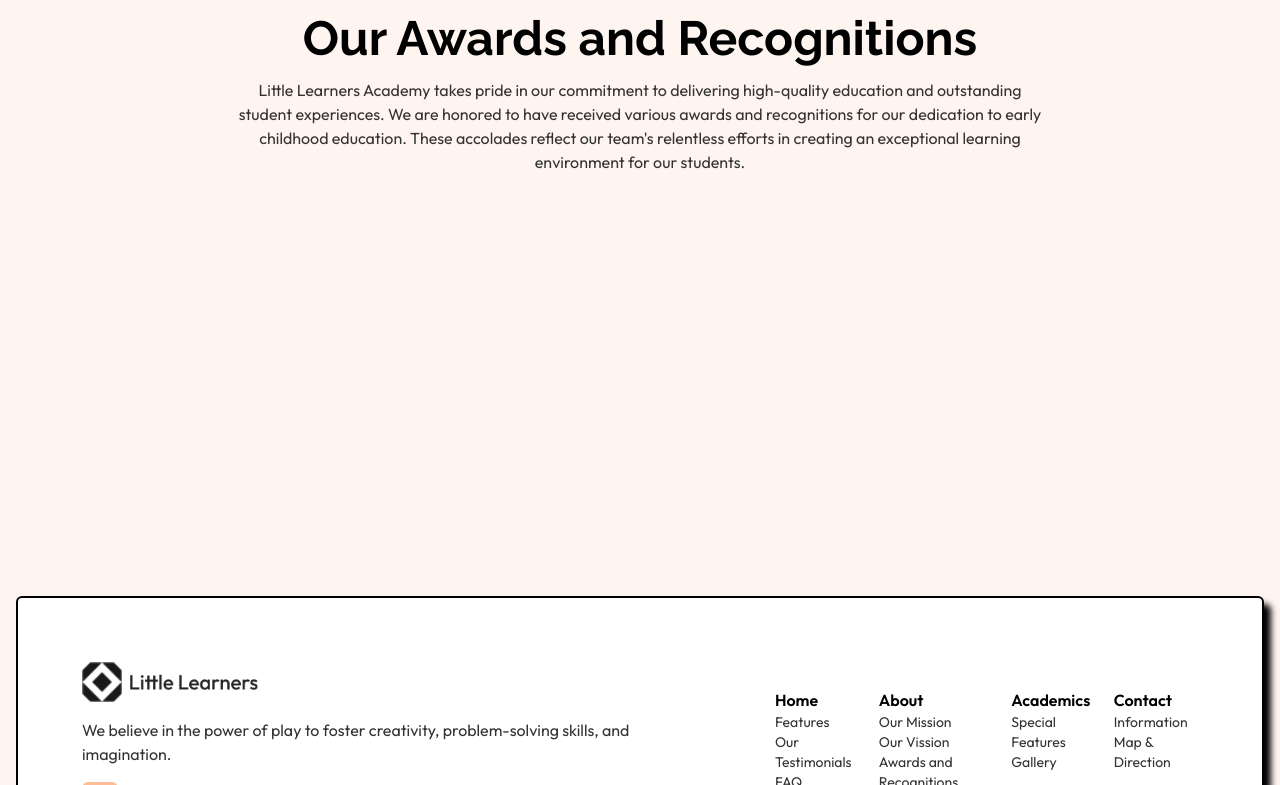
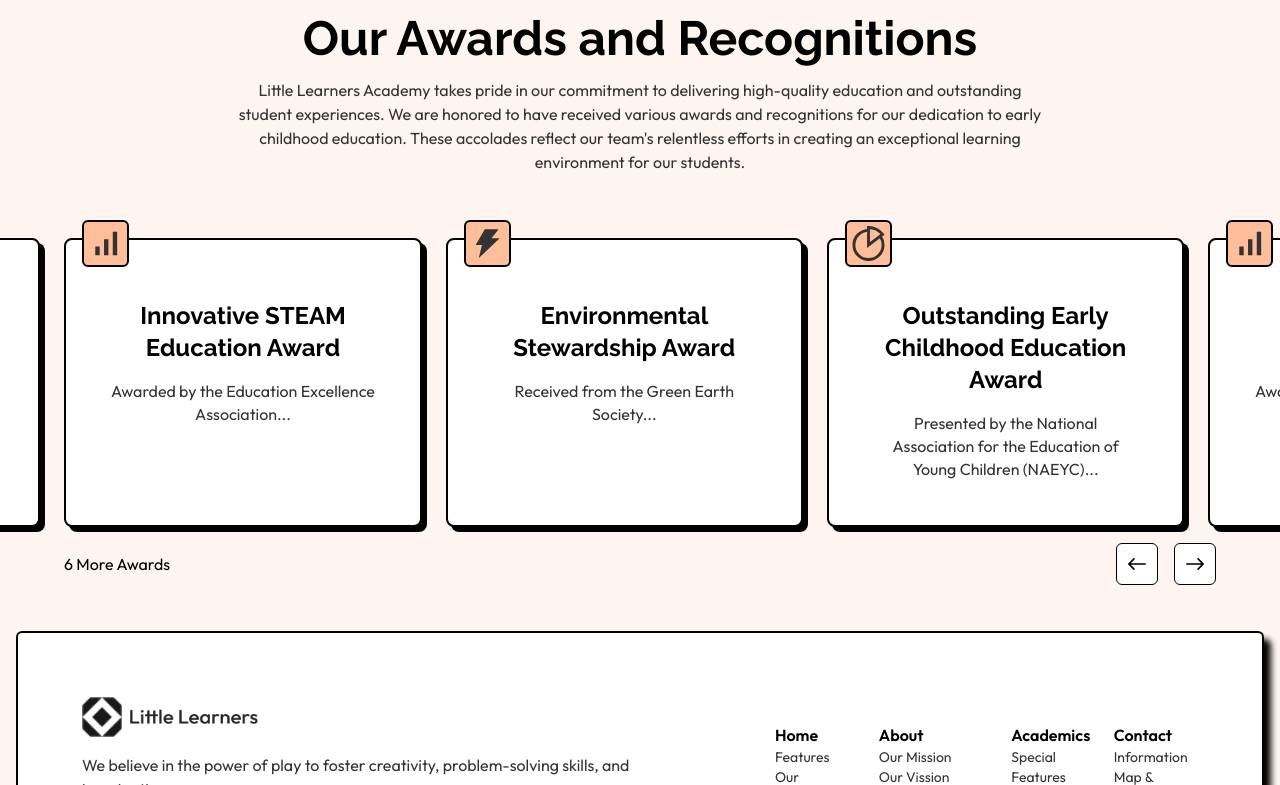
Before and after one commit to Abdelrahman0963/School-Education-Website, a React (Vite) app: page /about in a window 1280 px wide. Shown: the part 1366-2151 px from the top of the page. Built offline with nearby package versions, Linux system fonts and the light colour scheme.

Commit message:
feat: implement Carousel component for displaying awards in AboutPage

```diff
--- a/src/components/AboutPage/Awards.tsx
+++ b/src/components/AboutPage/Awards.tsx
@@ -1,6 +1,7 @@
 import React from 'react'
+import Carousel from './Carousel'
+const Awards: React.FC = () => {
 
-const Awards: React.FC = () => {
     return (
         <section className='!p-4 md:!py-6 md:!px-16 w-full h-full md:min-h-[calc(100vh-10rem)] overflow-hidden'>
             <div className="flex flex-col items-center gap-4">
@@ -8,6 +9,7 @@ const Awards: React.FC = () => {
                 <h1 className='md:text-5xl text-2xl font-bold font[var(--font-raleway)]' style={{ fontFamily: 'var(--font-raleway)' }}>Our Awards and Recognitions</h1>
                 <p className='text-[16px] md:w-[70%] text-center text-[#333333] '>Little Learners Academy takes pride in our commitment to delivering high-quality education and outstanding student experiences. We are honored to have received various awards and recognitions for our dedication to early childhood education. These accolades reflect our team's relentless efforts in creating an exceptional learning environment for our students.</p>
             </div>
+            <Carousel />
         </section>
     )
 }
--- /dev/null
+++ b/src/components/AboutPage/Carousel.tsx
@@ -0,0 +1,105 @@
+import React from 'react'
+import { GrAnalytics } from "react-icons/gr";
+import { MdOutlineSignalCellularAlt } from "react-icons/md";
+import { AiFillThunderbolt } from "react-icons/ai";
+import useEmblaCarousel from 'embla-carousel-react';
+import Autoplay from 'embla-carousel-autoplay';
+import { IoIosArrowRoundBack, IoIosArrowRoundForward } from 'react-icons/io';
+
+interface AwardsProps {
+    icon?: React.ReactNode;
+    title?: string;
+    description?: string;
+}
+
+const awardsData: AwardsProps[] = [
+    {
+        icon: <GrAnalytics size={35} />,
+        title: "Outstanding Early Childhood Education Award",
+        description: "Presented by the National Association for the Education of Young Children (NAEYC)..."
+    },
+    {
+        icon: <MdOutlineSignalCellularAlt size={35} />,
+        title: "Innovative STEAM Education Award",
+        description: "Awarded by the Education Excellence Association..."
+    },
+    {
+        icon: <AiFillThunderbolt size={35} />,
+        title: "Environmental Stewardship Award",
+        description: "Received from the Green Earth Society..."
+    },
+    {
+        icon: <GrAnalytics size={35} />,
+        title: "Outstanding Early Childhood Education Award",
+        description: "Presented by the National Association for the Education of Young Children (NAEYC)..."
+    },
+    {
+        icon: <MdOutlineSignalCellularAlt size={35} />,
+        title: "Innovative STEAM Education Award",
+        description: "Awarded by the Education Excellence Association..."
+    },
+    {
+        icon: <AiFillThunderbolt size={35} />,
+        title: "Environmental Stewardship Award",
+        description: "Received from the Green Earth Society..."
+    },
+];
+
+const Carousel: React.FC = () => {
+    const [emblaRef, emblaApi] = useEmblaCarousel(
+        {
+            loop: true,
+            align: 'start',
+            dragFree: false,
+        },
+        [Autoplay({ delay: 3000, stopOnInteraction: false, stopOnMouseEnter: true })]
+    );
+
+    const scrollPrev = () => emblaApi?.scrollPrev();
+    const scrollNext = () => emblaApi?.scrollNext();
+
+    return (
+        <div className="!mt-16 flex flex-col items-center w-full">
+            <div className="w-full max-w-6xl relative">
+                <div className="scrollbar-hide " ref={emblaRef}>
+                    <div className="embla__container relative z-50 flex gap-4 md:gap-6 !px-10 w-full h-full">
+                        {awardsData.map((award, index) => (
+                            <div
+                                key={index}
+                                className="relative flex-[0_0_100%] sm:flex-[0_0_50%] lg:flex-[0_0_33.333%]  bg-white rounded-lg border-2 border-black shadow-[5px_5px_0_#000] !p-5 flex flex-col items-center text-center "
+                            >
+                                <div className="flex flex-col items-center !p-6">
+                                    <div className="text-[#333333] absolute left-4 z-50 -top-5 !p-1 rounded-md border-2 border-black bg-[var(--tertiary-color)]">{award.icon}</div>
+                                    <h2
+                                        className="md:text-2xl text-xl font-bold !mt-4 text-center"
+                                        style={{ fontFamily: 'var(--font-raleway)' }}
+                                    >
+                                        {award.title}
+                                    </h2>
+                                    <p className="!mt-4 text-[#333333] text-center text-sm md:text-[16px]">
+                                        {award.description}
+                                    </p>
+                                </div>
+                            </div>
+                        ))}
+                    </div>
+                </div>
+                <div className="flex justify-between items-center !mt-4">
+                    <div>
+                        <p>{awardsData.length} More Awards</p>
+                    </div>
+                    <div className="flex gap-4">
+                        <button className="!p-1 bg-white border border-black rounded-md flex items-center " onClick={scrollPrev} aria-label="Previous">
+                            <IoIosArrowRoundBack size={32} />
+                        </button>
+                        <button className="!p-1 bg-white border border-black rounded-md flex items-center" onClick={scrollNext} aria-label="Next">
+                            <IoIosArrowRoundForward size={32} />
+                        </button>
+                    </div>
+                </div>
+            </div>
+        </div>
+    );
+};
+
+export default Carousel;
--- a/src/components/AboutPage/Visions.tsx
+++ b/src/components/AboutPage/Visions.tsx
@@ -27,12 +27,12 @@ const Visions: React.FC = () => {
             </div>
             <div className="!mt-10 flex flex-col md:flex-row gap-4 md:gap-8 justify-center items-center">
                 {visionsData.map((Visions, index) => (
-                    <div key={index} className="md:!px-10 md:!py-8 !px-6 !py-4 shadow-[7px_8px_6px_#000] border-2 border-black bg-white rounded-md w-full md:h-72 h-80 flex flex-col">
+                    <div key={index} className="md:!px-10 md:!py-8 !px-6 !py-4 shadow-[7px_8px_6px_#000] border-2 border-black bg-white rounded-md w-full md:h-72 h-60 flex flex-col overflow-hidden">
                         <div className='flex items-center justify-between'>
                             <h1 className='text-3xl font-bold'>{Visions.title}</h1>
                             {typeof Visions.icon === 'string' && <img src={Visions.icon} alt={Visions.title} className='md:w-16 w-12' loading='lazy' />}
                         </div>
-                        <p className='!mt-8 text-[#333333] text-start text-[16px]'>{Visions.description}</p>
+                        <p className='!mt-8 text-[#333333] text-start md:text-[16px] text-sm'>{Visions.description}</p>
                     </div>
                 ))}
             </div>
```
